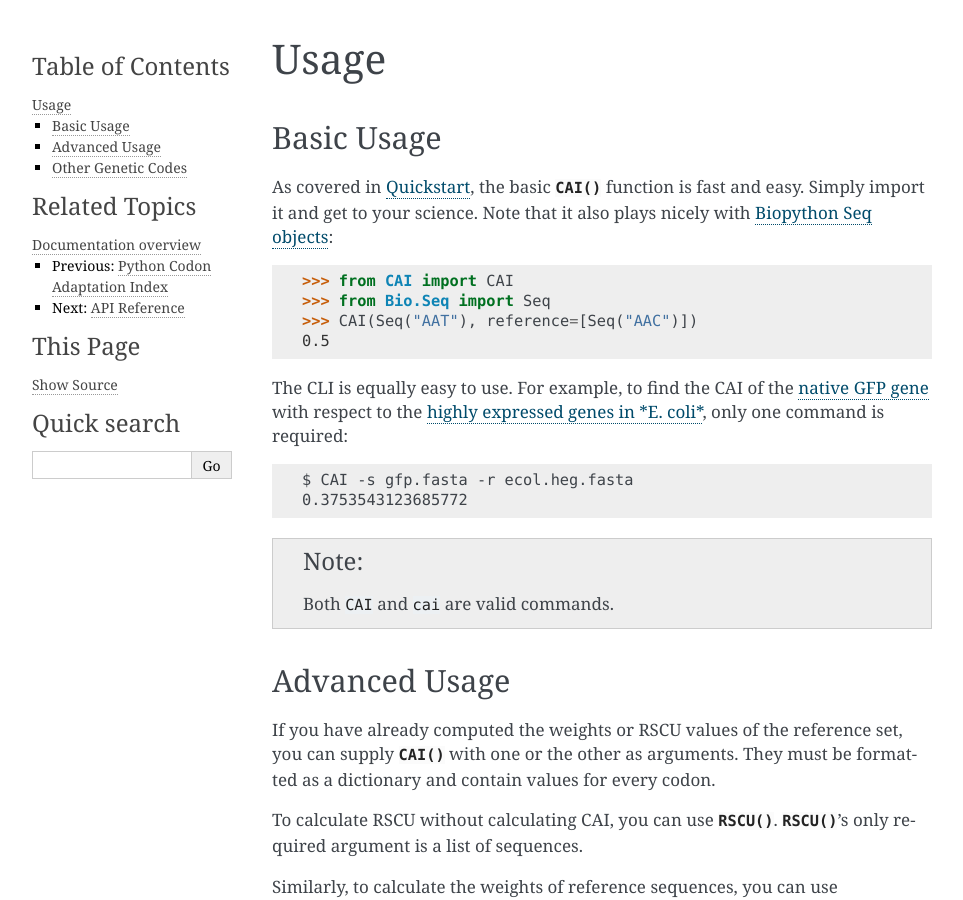
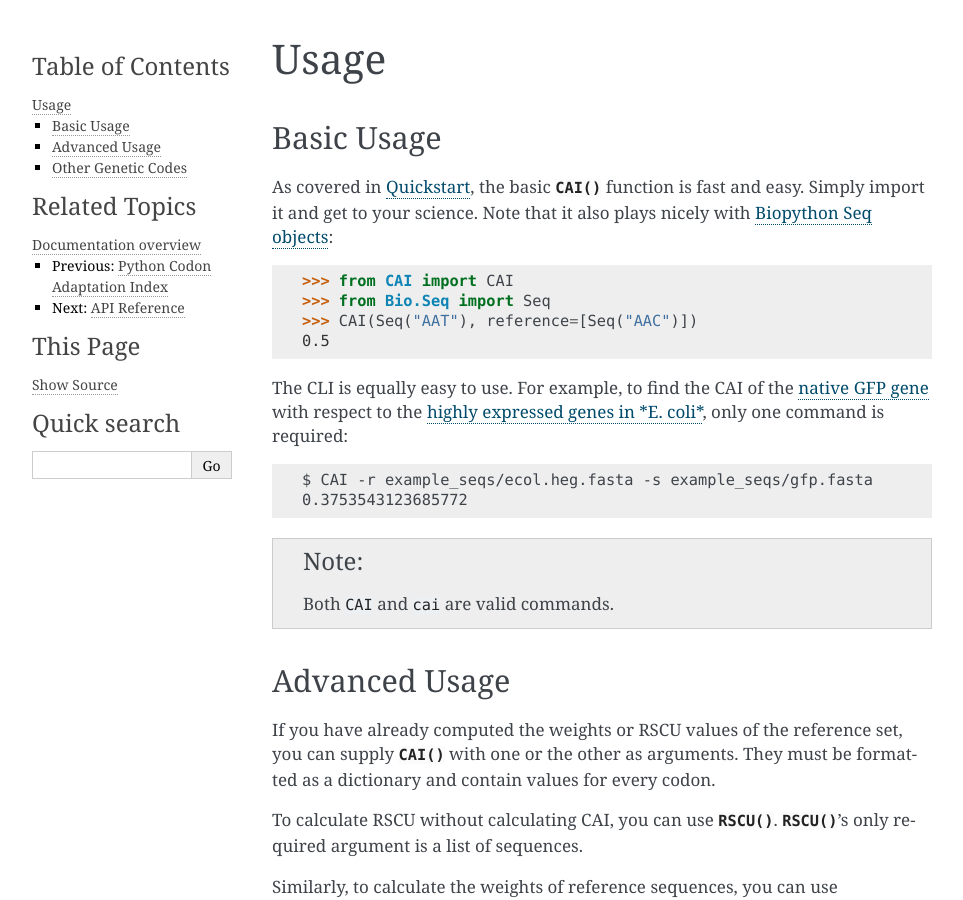
Before and after one commit to Benjamin-Lee/CodonAdaptationIndex, a Sphinx documentation site: the page built from docs/usage.rst, in a window 1280 px wide and 900 px high. Shown: the whole window, without its empty margins (148-1111 px from the left). Built offline with Sphinx 7.4.7, drawn with Linux system fonts in a browser that asks for light colours.

```diff
--- a/docs/usage.rst
+++ b/docs/usage.rst
@@ -20,7 +20,7 @@
 <https://github.com/Benjamin-Lee/CodonAdaptationIndex/blob/master/example_seqs/ecol.heg.fasta>`_,
 only one command is required::
 
-    $ CAI -s gfp.fasta -r ecol.heg.fasta
+    $ CAI -r example_seqs/ecol.heg.fasta -s example_seqs/gfp.fasta
     0.3753543123685772
 
 .. note::
```
